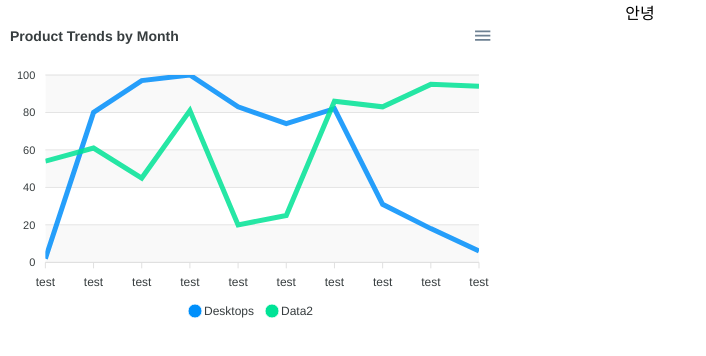
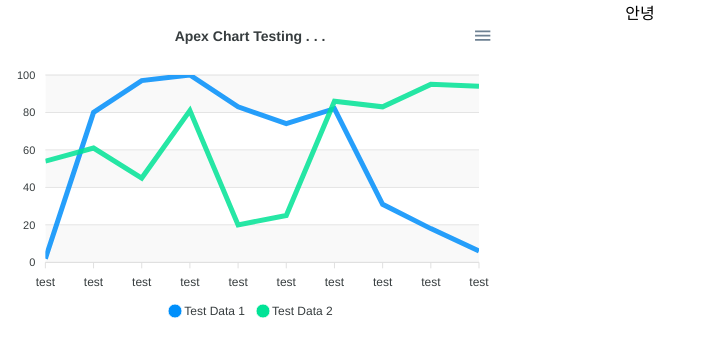
Before and after one commit to Suyoooi/Chart, a React (Create React App) app: page / in a window 1280 px wide. Shown: the top 356 px of the page, without its empty margins (0-706 px from the left). Built offline with nearby package versions, Linux system fonts and the light colour scheme.

Commit message:
fix: data 이름 수정

```diff
--- a/src/constant/ApexChart.jsx
+++ b/src/constant/ApexChart.jsx
@@ -27,11 +27,11 @@ export default class ApexChart extends Component {
     this.state = {
       series: [
         {
-          name: "Desktops",
+          name: "Test Data 1",
           data: arr,
         },
         {
-          name: "Data2",
+          name: "Test Data 2",
           data: secondArr,
         },
       ],
@@ -49,12 +49,13 @@ export default class ApexChart extends Component {
           curve: "straight",
         },
         title: {
-          text: "Product Trends by Month",
-          align: "left",
+          text: "Apex Chart Testing . . .",
+          align: "center",
         },
         grid: {
           row: {
-            colors: ["#f3f3f3f3", "transparent"], // takes an array which will be repeated on columns
+            // takes an array which will be repeated on columns
+            colors: ["#f3f3f3f3", "transparent"],
             opacity: 0.5,
           },
         },
```
